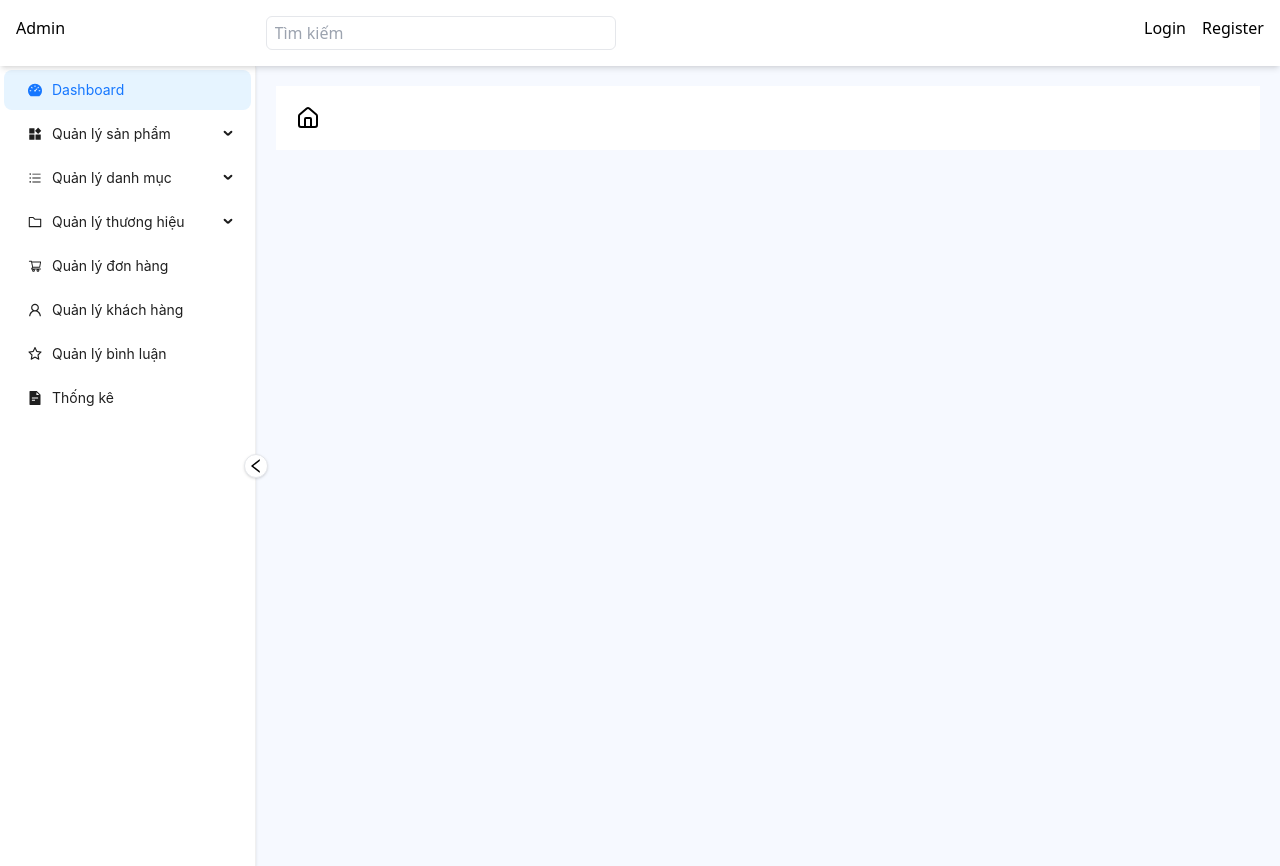
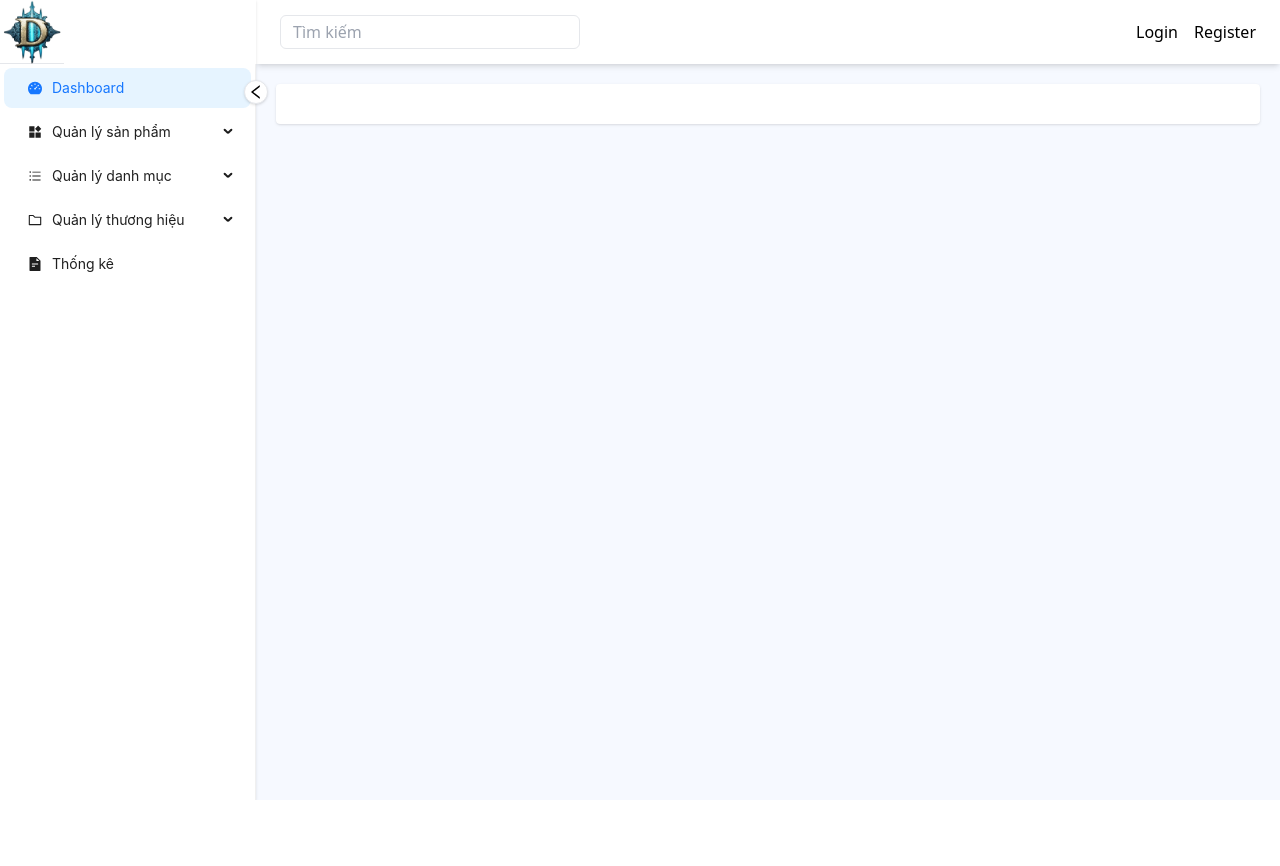
Before and after one commit to Hugn71205/TTS_CodeFarm_Fe_Admin, a React (Vite) app: page / in a window 1280 px wide. After the commit the page ends 800 px from the top, so only its background shows below. Built offline with nearby package versions, Linux system fonts and the light colour scheme.

Commit message:
fix: UI for Admin page

```diff
--- a/src/components/commonAdmin/Header.tsx
+++ b/src/components/commonAdmin/Header.tsx
@@ -2,20 +2,17 @@ import { Link } from "react-router-dom";
 
 const AdminHeader = () => {
   return (
-    <header className="bg-white w-full shadow-md flex p-4 relative z-50">
-      <div className="logo w-1/5">Admin</div>
-      <div className="right-header w-4/5 flex justify-between">
+    <header className="bg-white w-full h-16 shadow-md flex items-center px-6 justify-between">
       <form>
         <input
-            className="border rounded-md w-[350px] px-2 py-1"
+          className="border rounded-md w-[300px] px-3 py-1"
           type="text"
           placeholder="Tìm kiếm"
         />
       </form>
       <div className="space-x-4">
-          <Link to={'login'}>Login</Link>
-          <Link to={'register'}>Register</Link>
-        </div>
+        <Link to="/login">Login</Link>
+        <Link to="/register">Register</Link>
       </div>
     </header>
   );
--- a/src/components/commonAdmin/Sidebar.tsx
+++ b/src/components/commonAdmin/Sidebar.tsx
@@ -1,4 +1,4 @@
-import { useState } from 'react';
+import { useState } from "react";
 import {
   BarsOutlined,
   DashboardFilled,
@@ -7,13 +7,11 @@ import {
   ProductFilled,
   LeftOutlined,
   RightOutlined,
-  ShoppingCartOutlined,
-  UserOutlined,
-  StarOutlined,
-} from '@ant-design/icons';
-import { Menu } from 'antd';
-import type { MenuProps } from 'antd';
-import { useNavigate } from 'react-router-dom';
+} from "@ant-design/icons";
+import { Menu } from "antd";
+import type { MenuProps } from "antd";
+import { useNavigate } from "react-router-dom";
+import logo from '../../assets/th-removebg-preview - Copy.png'
 
 const AdminSidebar = () => {
   const [collapsed, setCollapsed] = useState(false);
@@ -21,95 +19,58 @@ const AdminSidebar = () => {
 
   const toggleSidebar = () => setCollapsed(!collapsed);
 
-  type MenuItem = Required<MenuProps>['items'][number];
+  type MenuItem = Required<MenuProps>["items"][number];
 
   const items: MenuItem[] = [
     {
-      key: 'dashboard',
-      label: 'Dashboard',
+      key: "dashboard",
+      label: "Dashboard",
       icon: <DashboardFilled />,
     },
     {
-      key: 'products',
-      label: 'Quản lý sản phẩm',
+      key: "products",
+      label: "Quản lý sản phẩm",
       icon: <ProductFilled />,
       children: [
-        { key: 'productlist', label: 'Danh sách sản phẩm' },
-        { key: 'productadd', label: 'Thêm sản phẩm' },
+        { key: "productlist", label: "Danh sách sản phẩm" },
+        { key: "productadd", label: "Thêm sản phẩm" },
       ],
     },
     {
-      key: 'categories',
-      label: 'Quản lý danh mục',
+      key: "categories",
+      label: "Quản lý danh mục",
       icon: <BarsOutlined />,
       children: [
-        { key: 'categorieslist', label: 'Danh sách danh mục' },
-        { key: 'categoriesadd', label: 'Thêm danh mục' },
+        { key: "categorieslist", label: "Danh sách danh mục" },
+        { key: "categoriesadd", label: "Thêm danh mục" },
       ],
     },
     {
-      key: 'brands',
-      label: 'Quản lý thương hiệu',
+      key: "brands",
+      label: "Quản lý thương hiệu",
       icon: <FolderOutlined />,
       children: [
-        { key: 'brandslist', label: 'Danh sách thương hiệu' },
-        { key: 'brandsadd', label: 'Thêm thương hiệu' },
+        { key: "brandslist", label: "Danh sách thương hiệu" },
+        { key: "brandsadd", label: "Thêm thương hiệu" },
       ],
     },
     {
-      key: 'orderslist',
-      label: 'Quản lý đơn hàng',
-      icon: <ShoppingCartOutlined />,
-    },
-    {
-      key: 'Customers',
-      label: 'Quản lý khách hàng',
-      icon: <UserOutlined />,
-    },
-    {
-      key: 'Reviews',
-      label: 'Quản lý bình luận',
-      icon: <StarOutlined />,
-    },
-    {
-      key: 'report',
-      label: 'Thống kê',
+      key: "report",
+      label: "Thống kê",
       icon: <FileTextFilled />,
     },
   ];
 
-  const onClick: MenuProps['onClick'] = ({ key }) => {
+  const onClick: MenuProps["onClick"] = ({ key }) => {
     switch (key) {
-      case 'productlist':
-        navigate('/products');
+      case "productlist":
+        navigate("/products");
         break;
-      case 'productadd':
-        navigate('/products/add');
+      case "productadd":
+        navigate("/products/add");
         break;
-      case 'categorieslist':
-        navigate('/categories');
-        break;
-      case 'categoriesadd':
-        navigate('/categories/add');
-        break;
-      case 'brandslist':
-        navigate('/brands');
-        break;
-      case 'brandsadd':
-        navigate('/brands/add');
-        break;
-      case 'orderslist':
-        navigate('/orders');
-        break;
-      case 'Customers':
-        navigate('/customers');
-        break;
-      case 'Reviews':
-        navigate('/reviews');
-        break;
-
       default:
-        navigate('/');
+        navigate("/");
         break;
     }
   };
@@ -119,13 +80,23 @@ const AdminSidebar = () => {
       className={`
         bg-white h-screen shadow transition-all duration-300
         relative flex flex-col
-        ${collapsed ? 'w-16' : 'w-64'}
+        ${collapsed ? "w-16" : "w-64"}
       `}
     >
+      {/* Logo */}
+      <div className="h-16 w-16 flex items-center justify-center border-b">
+        <img
+          src={logo}
+          className={`transition-all duration-300 ${
+            collapsed ? "w-8" : "w-28"
+          }`}
+        />
+      </div>
+
       {/* Toggle Button */}
       <div
         onClick={toggleSidebar}
-        className="absolute -right-3 top-1/2 transform -translate-y-1/2 w-6 h-6 bg-white border rounded-full shadow flex items-center justify-center cursor-pointer hover:bg-gray-100 transition z-10"
+        className="absolute -right-3 top-20 w-6 h-6 bg-white border rounded-full shadow flex items-center justify-center cursor-pointer hover:bg-gray-100 transition z-10"
       >
         {collapsed ? <RightOutlined /> : <LeftOutlined />}
       </div>
@@ -133,7 +104,7 @@ const AdminSidebar = () => {
       {/* Menu */}
       <Menu
         onClick={onClick}
-        defaultSelectedKeys={['dashboard']}
+        defaultSelectedKeys={["dashboard"]}
         mode="inline"
         inlineCollapsed={collapsed}
         items={items}
--- a/src/components/layouts/AdminLayout.tsx
+++ b/src/components/layouts/AdminLayout.tsx
@@ -1,21 +1,22 @@
-import { Outlet } from 'react-router-dom'
-import AdminHeader from '../commonAdmin/Header'
-import AdminSidebar from '../commonAdmin/Sidebar'
+import { Outlet } from 'react-router-dom';
+import AdminHeader from '../commonAdmin/Header';
+import AdminSidebar from '../commonAdmin/Sidebar';
 
 const AdminLayout = () => {
-    return (
-        <main className='bg-[#f6f9ff]'>
-            <AdminHeader/>
-            <div className='flex'>
-            <AdminSidebar/>
-            <div className='content w-4/5 p-5'>
-                <div className='bg-white p-5'>
-                <Outlet/>
-                </div>
-            </div>
-            </div>
+  return (
+    <div className="flex h-screen bg-[#f6f9ff]">
+      <AdminSidebar />
+
+      <div className="flex flex-col flex-1">
+        <AdminHeader />
+        <main className="p-5 overflow-auto flex-1">
+          <div className="bg-white p-5 rounded shadow">
+            <Outlet />
+          </div>
         </main>
-      )
-}
+      </div>
+    </div>
+  );
+};
 
-export default AdminLayout
+export default AdminLayout;
--- a/src/pages/Admin/Dashboard.tsx
+++ b/src/pages/Admin/Dashboard.tsx
@@ -1,4 +1,3 @@
-import React from 'react'
 
 const Dashboard = () => {
   return (
--- a/src/routes/main.route.tsx
+++ b/src/routes/main.route.tsx
@@ -22,7 +22,6 @@ export const router = createBrowserRouter([
     path: "/",
     element: <AdminLayout />,
     children: [
-      {index: true, element: <Home/>},
       {path: '/products', element: <Product/>},
       {path: '/products/add', element: <AddProduct/>},
       {path: '/categories', element: <Categories/>},
```
Also changed, not shown: src/assets/th-removebg-preview - Copy.png (added). Lines whose indentation alone changed are shown as unchanged.
